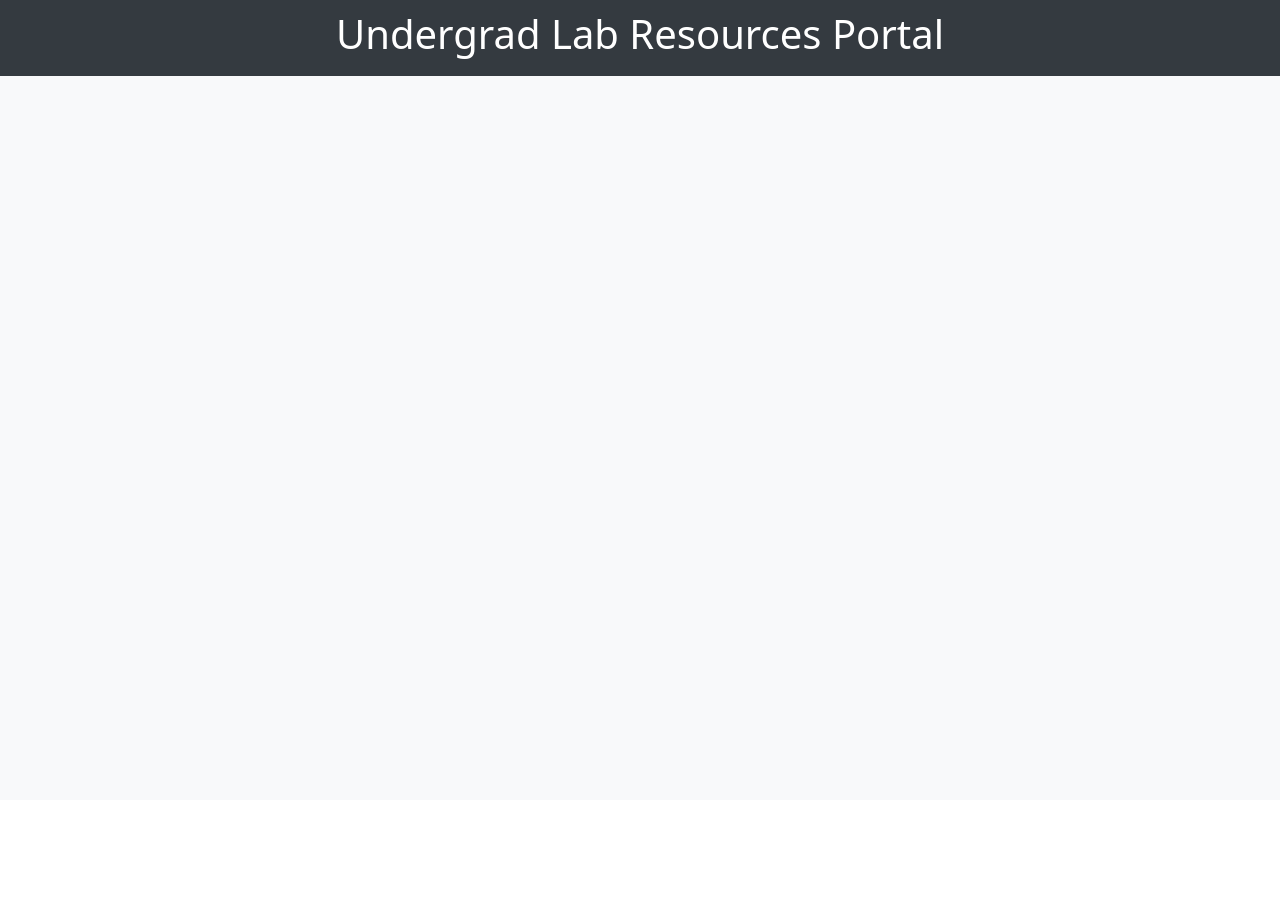
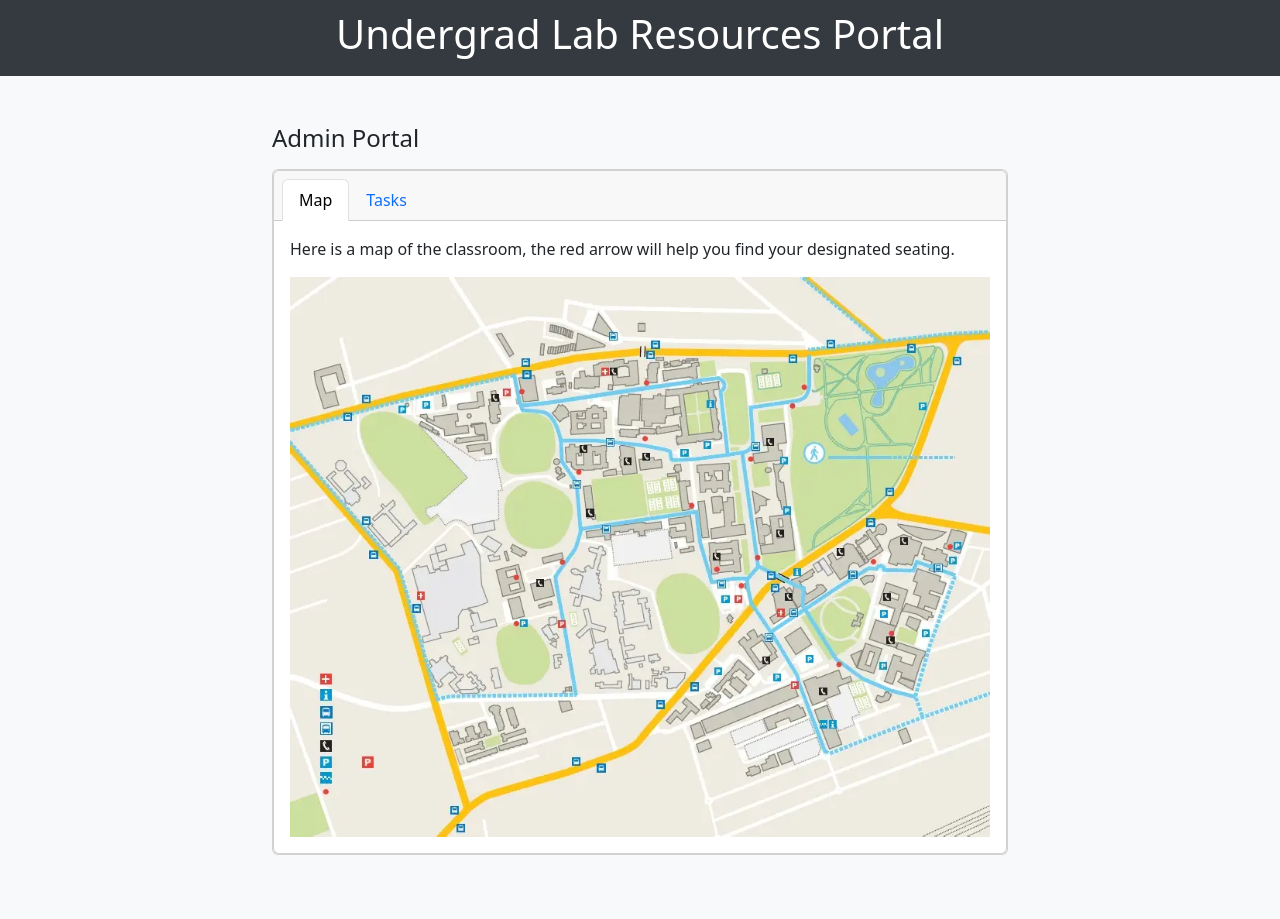
Before and after one commit to Kev1nX/Suslab, a Flask app: page /admin in a window 1280 px wide. Before the commit the page ends 76 px from the top, so only its background shows below. Run offline with Flask 3, Linux system fonts and the light colour scheme; some libraries are stand-ins or nearby versions.

Commit message:
student page

```diff
--- a/templates/admin.html
+++ b/templates/admin.html
@@ -3,7 +3,52 @@
 {% block title %}Home - Undergrad Lab Resources Portal{% endblock %}
 
 {% block content %}
+<div class="container mt-5 mb-5">
+    <div class="row justify-content-center">
+      <div class="col-lg-8 col-md-10">
+        <h4>Admin Portal</h4>
+        <div class="card mt-3 mb-3">
+          <div class="card">
+              <div class="card-header">
+                <nav>
+                  <div class="nav nav-tabs card-header-tabs" id="nav-tab" role="tablist">
+                    <a class="nav-item nav-link active" id="nav-map-tab" data-toggle="tab" href="#nav-map" role="tab" aria-controls="nav-map" aria-selected="true">Map</a>
+                    <a class="nav-item nav-link" id="nav-tasks-tab" data-toggle="tab" href="#nav-tasks" role="tab" aria-controls="nav-tasks" aria-selected="false">Tasks</a>
+                  </div>
+                </nav>
+              </div>
+              <div class="card-body">
+                <div class="tab-content" id="nav-tabContent">
+                  <div class="tab-pane fade show active" id="nav-map" role="tabpanel" aria-labelledby="nav-map-tab">
+                    <!-- Content for Map tab -->
+                    <p>Here is a map of the classroom, the red arrow will help you find your designated seating.</p>
+                    <!-- Placeholder for map image -->
+                    <img src="../static/img/1-b9b229913a.jpg" alt="Map" class="img-fluid">
+                  </div>
+                  <div class="tab-pane fade" id="nav-tasks" role="tabpanel" aria-labelledby="nav-tasks-tab">
+                    <!-- Content for Tasks tab -->
+                    <p>A long form description of what the tasks of this lab will be, including some notes before the lab. The button below will allow you to start the tasks.</p>
+                    <!-- Placeholder for tasks content or image -->
+                    <img src="../static/img/cq5dam.web.1280.1280.avif" alt="Tasks" class="img-fluid">
+                    <button class="btn btn-primary mt-3" onclick="location.href='{{url_for('task1')}}'">Go to Tasks</button>
+                  </div>
+                </div>
+              </div>
+            </div>
+          </div>
+        </div>
+      </div>
+    </div>
 
+  <script>
+
+      $(document).ready(function () {
+          $('#bologna-list a').on('click', function (e) {
+              e.preventDefault();
+              $(this).tab('show');
+          });
+      });
+  </script>
 
 
 
--- a/templates/student.html
+++ b/templates/student.html
@@ -6,6 +6,7 @@
 <div class="container mt-5 mb-5">
   <div class="row justify-content-center">
     <div class="col-lg-8 col-md-10">
+      <h4>Student Portal</h4>
       <div class="card mt-3 mb-3">
         <div class="card">
             <div class="card-header">
```
